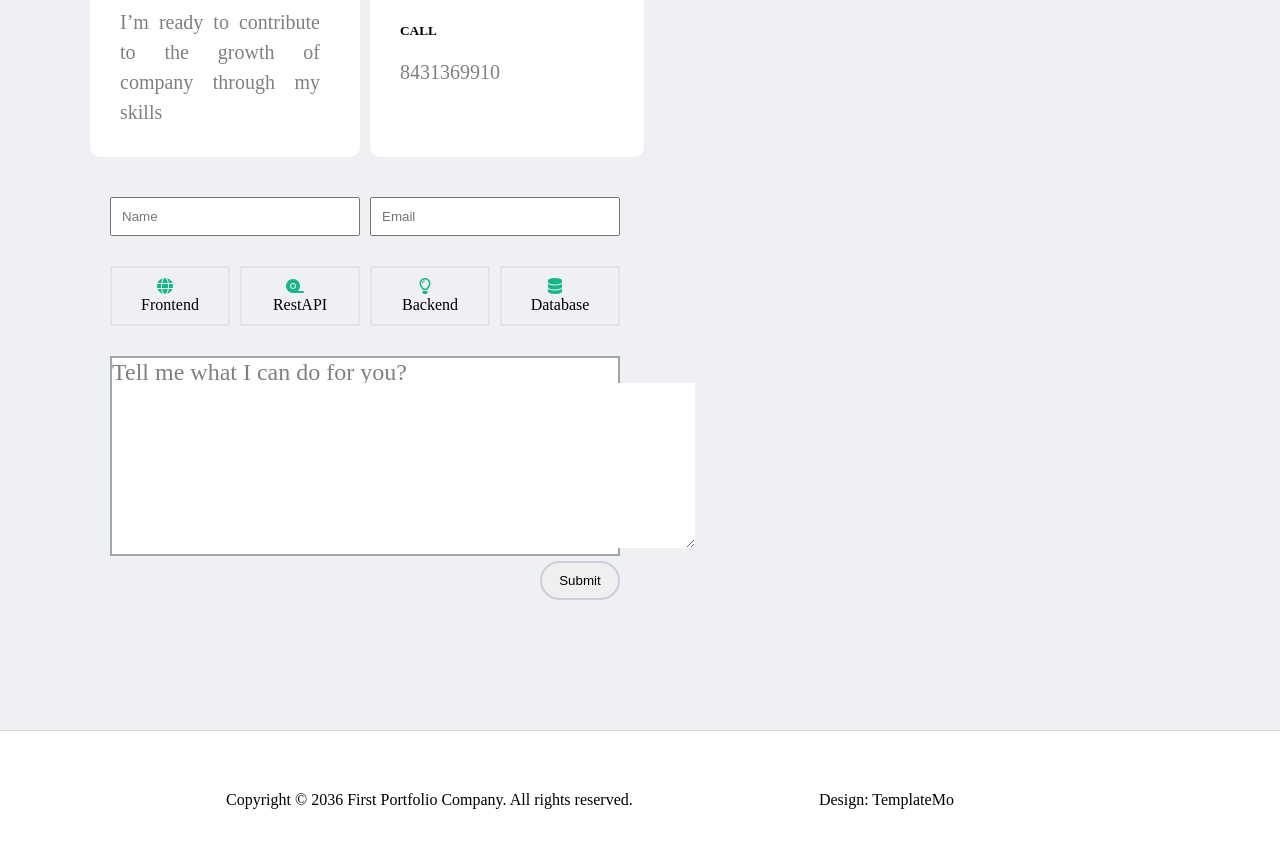
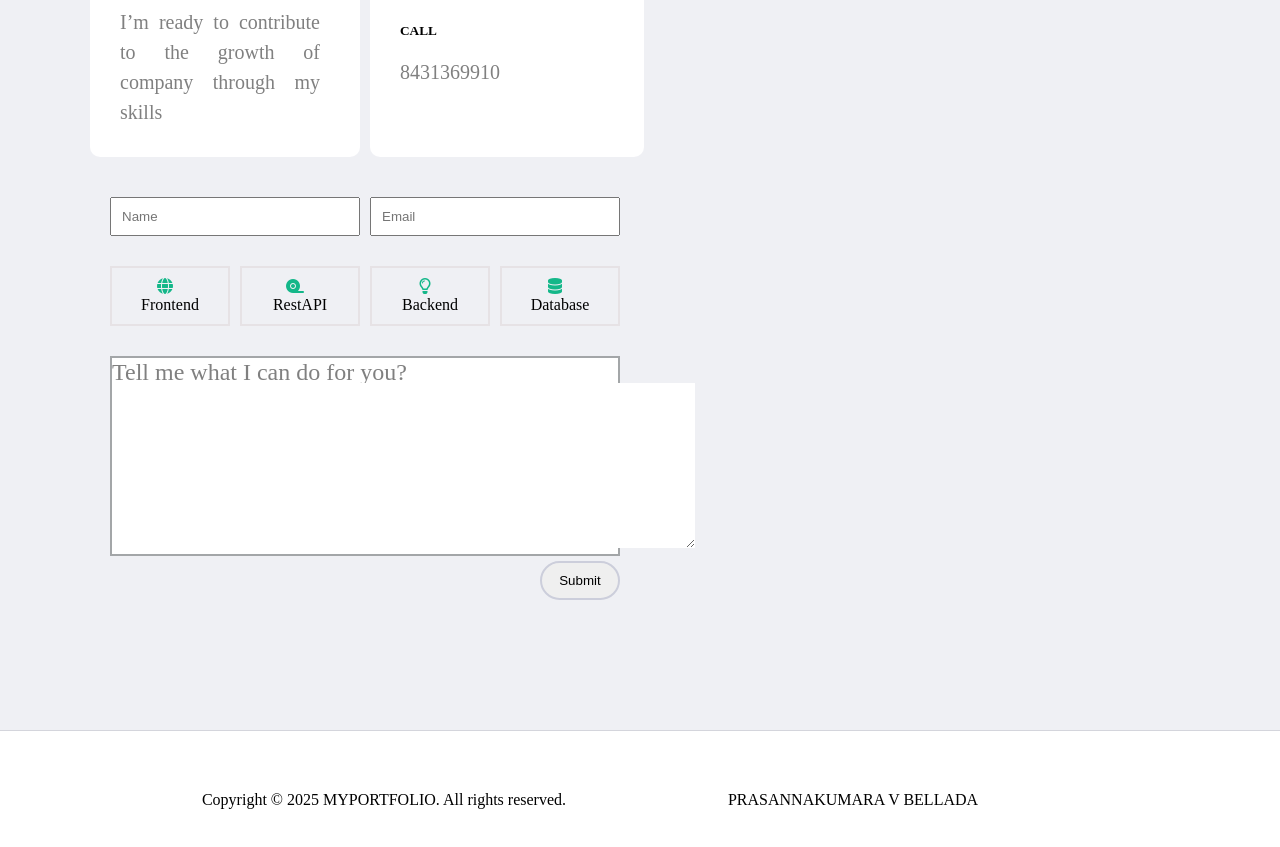
Before and after one commit to PRASANNAKUMARA-V-BELLADA/MyPortFolio, a plain HTML site: page index.html in a window 1280 px wide. Shown: the part 5953-6800 px from the top of the page. Drawn offline with Linux system fonts and the light colour scheme.

Commit message:
Update index.html

```diff
--- a/index.html
+++ b/index.html
@@ -2300,9 +2300,9 @@
 
       <footer>
         <div>
-          Copyright © 2036 First Portfolio Company. All rights reserved.
+          Copyright © 2025 MYPORTFOLIO. All rights reserved.
         </div>
-        <div>Design: TemplateMo</div>
+        <div>PRASANNAKUMARA V BELLADA</div>
       </footer>
     </div>
 
```
